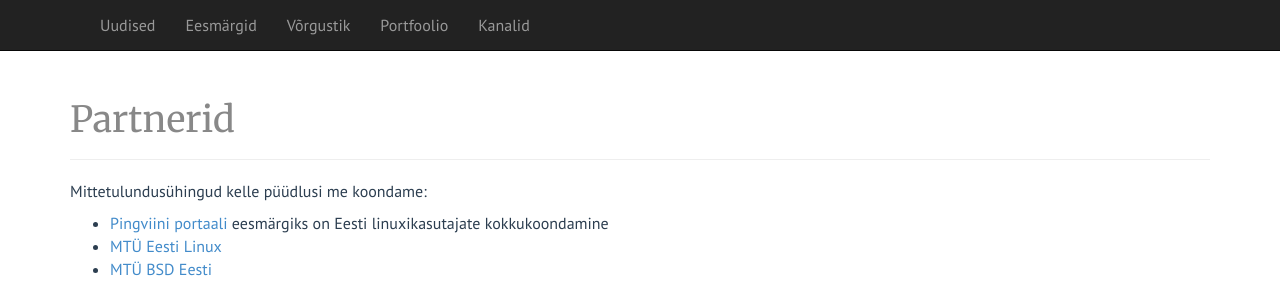
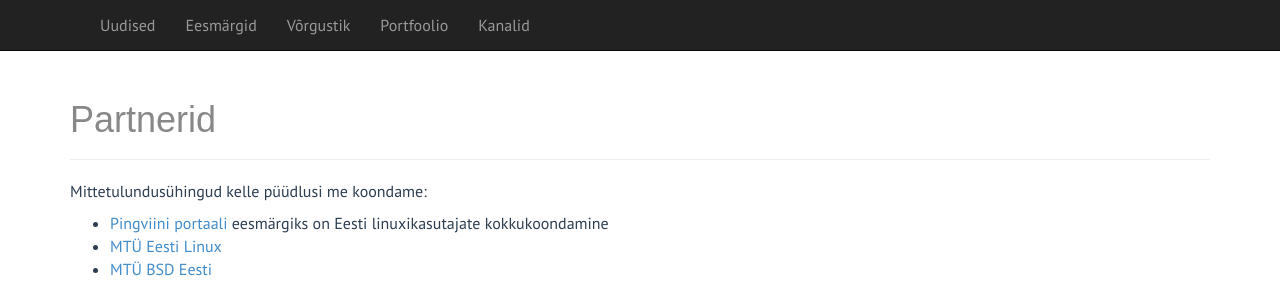
Before and after one commit to alvatal/alvatal.github.io, a Jekyll site: the page built from partners.md, in a window 1280 px wide. Shown: the top 282 px of the page. Built offline with Jekyll 4.4.1, drawn with Linux system fonts in a browser that asks for light colours; some web fonts are replaced.

Commit message:
Removed dependency on external fonts

```diff
--- a/assets/css/style.css
+++ b/assets/css/style.css
@@ -1,5 +1,17 @@
-@import url(http://fonts.googleapis.com/css?family=PT+Sans);
-@import url(http://fonts.googleapis.com/css?family=Merriweather);
+
+@font-face {
+  font-family: 'PT Sans';
+  font-style: normal;
+  font-weight: 400;
+  src: local('PT Sans'), local('PTSans-Regular'), url('../fonts/ptsans.woff') format('woff2');
+}
+
+@font-face {
+  font-family: 'Merriweather';
+  font-style: normal;
+  font-weight: 400;
+  src: local('Merriweather'), url('../fonts/merriweather.woff') format('woff2');
+}
 
 body{
 	color: #2c3e50;
```
